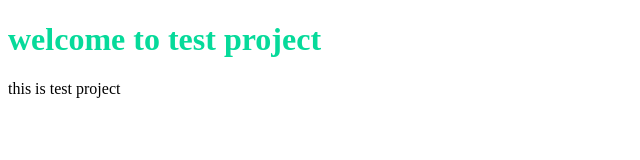
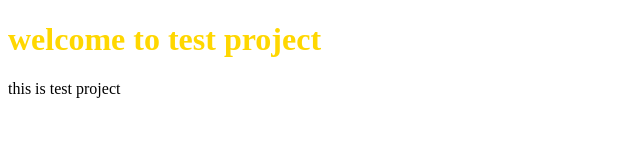
Before and after one commit to ghaffarbajwa9/test, a plain HTML site: page index.html in a window 1280 px wide. Shown: the whole page, without its empty margins (0-640 px from the left). Drawn offline with Linux system fonts and the light colour scheme.

Commit message:
new color added

```diff
--- a/index.html
+++ b/index.html
@@ -13,7 +13,7 @@
     </style>
 </head>
 <body>
-    <h1>welcome to test project</h1>
+    <h1 style="color: gold">welcome to test project</h1>
     <p>this is test project</p>
 </body>
 </html>
```
